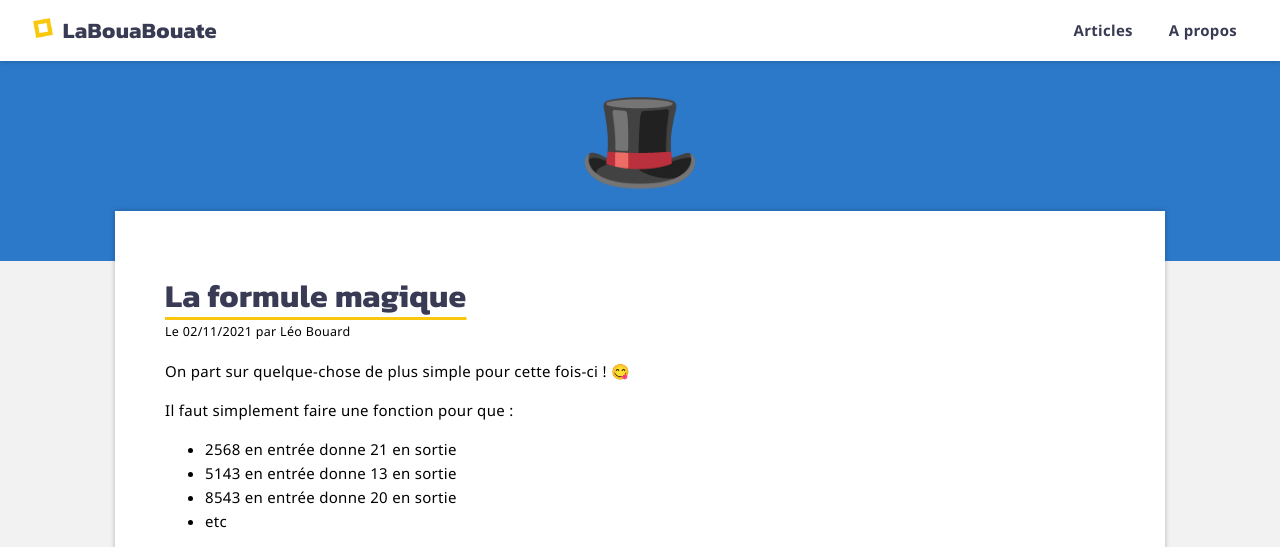
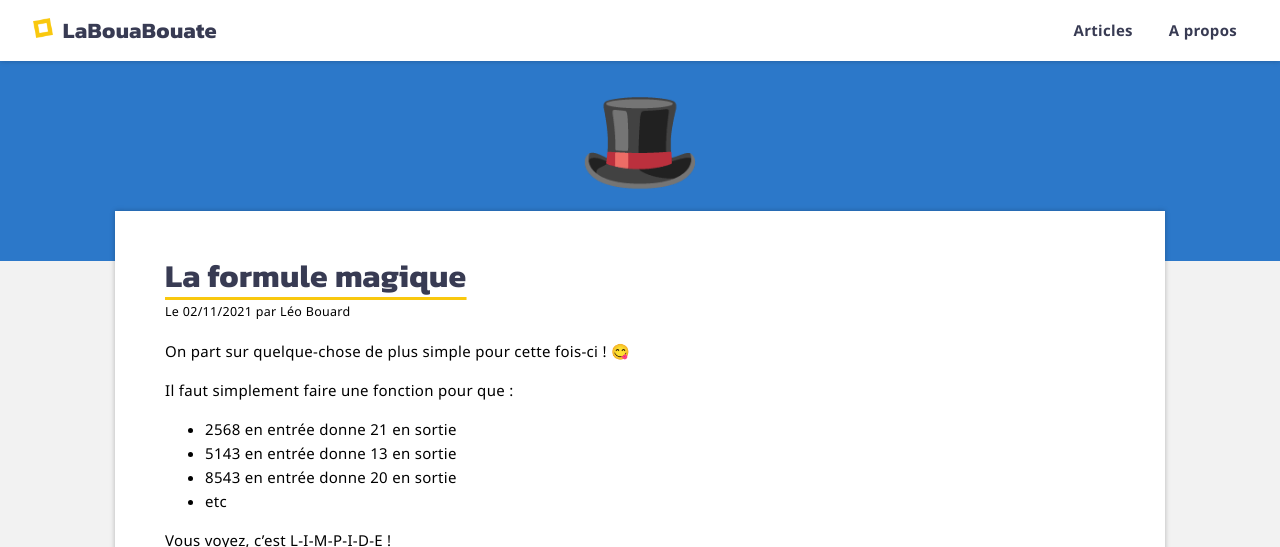
Before and after one commit to leobouard/leobouard.github.io, a Jekyll site: the page built from _posts/2021-11-02-la-formule-magique.md, in a window 1280 px wide. Shown: the top 547 px of the page. Built offline with Jekyll 4.4.1, drawn with Linux system fonts in a browser that asks for light colours; some web fonts are replaced; grey boxes are pictures that could not be loaded.

Commit message:
Update style.scss

```diff
--- a/assets/css/style.scss
+++ b/assets/css/style.scss
@@ -74,7 +74,7 @@ nav > a:first-child {
 section {
     min-height: 85%;
     background-color: #fff;
-    padding: 50px;
+    padding: 30px 50px;
     margin: auto;
     max-width: 950px;
     overflow: hidden;
@@ -339,9 +339,8 @@ footer {
     }
 
     section {
-        font-size: 15px;
-        padding-left: 15px;
-        padding-right: 15px;
+        font-size: 14px;
+        padding: 20px;
         min-height: 80%;
         overflow: scroll;
     }
@@ -361,10 +360,6 @@ footer {
     pre {
         padding: 10px;
         overflow: scroll;
-
-        code {
-            white-space: nowrap;
-        }
     }
 
     footer {
```
